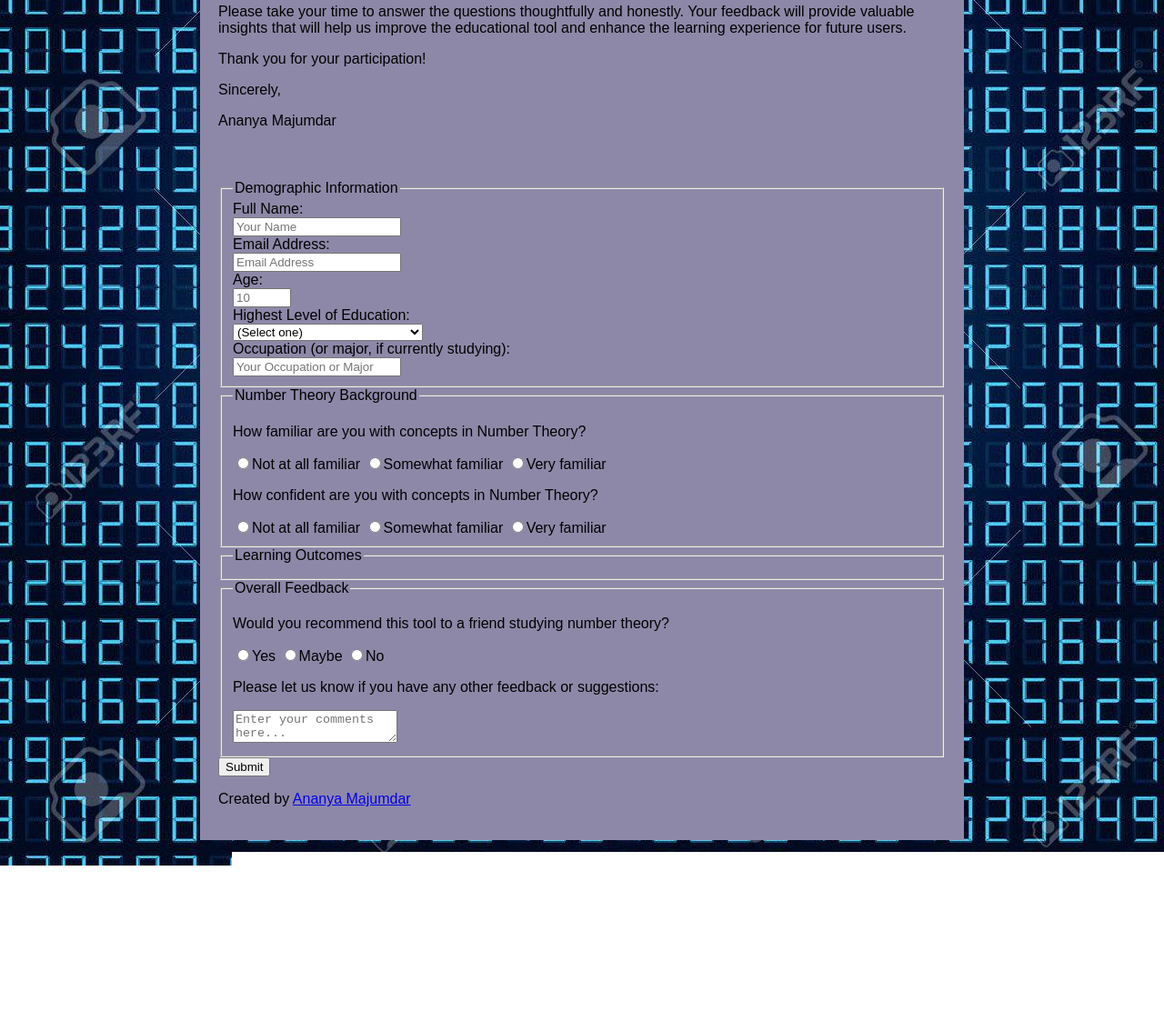
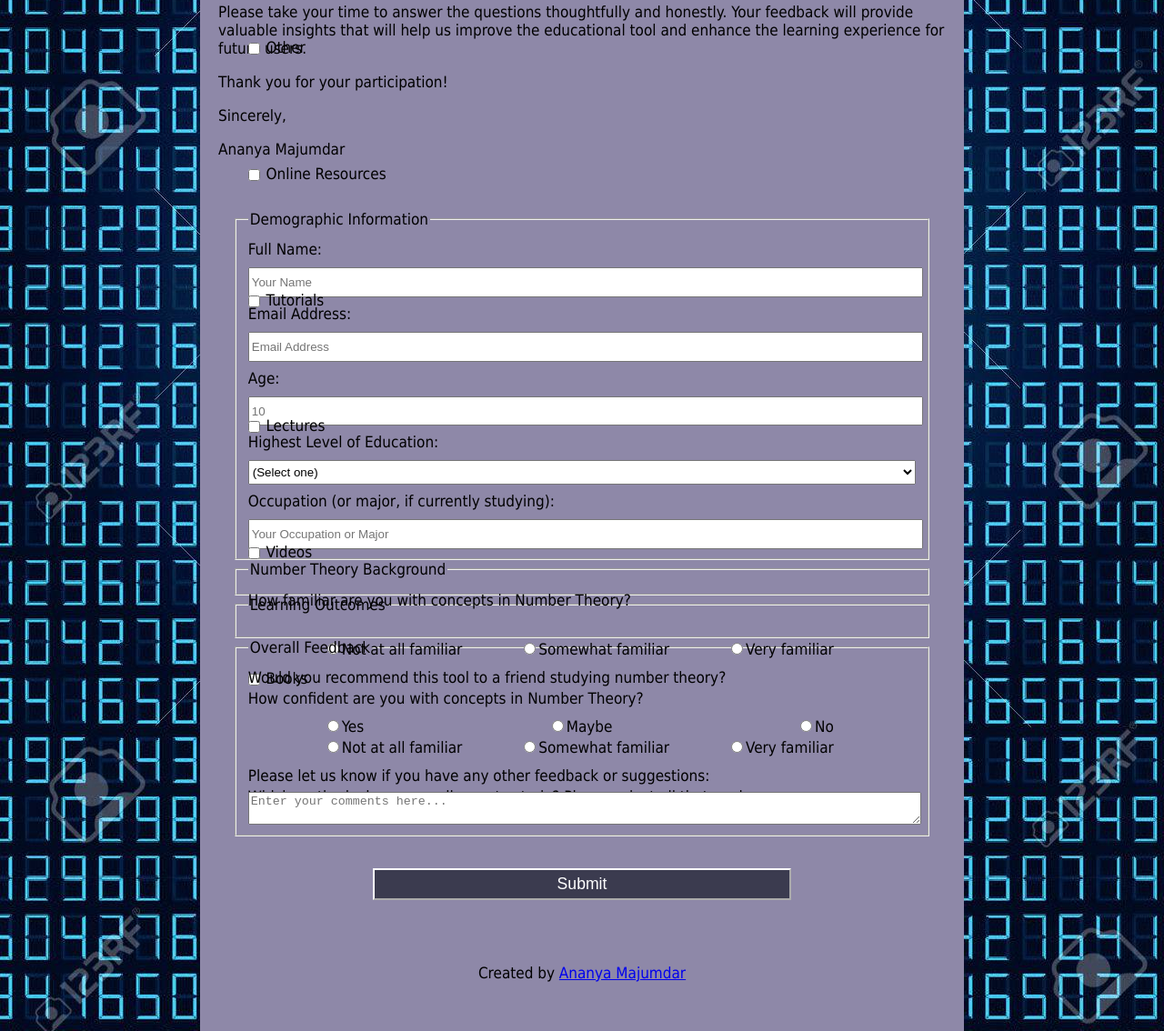
Before and after one commit to a-majumdar/portfolio, a plain HTML site: page survey-form/index.html in a window 1280 px wide. Shown: the part 334-1468 px from the top of the page at 91% size. Before the commit the page ends 1286 px from the top, so only its background shows below. Drawn offline with Linux system fonts and the light colour scheme.

Commit message:
trying to implement checkbox question - problems with styling

```diff
--- a/survey-form/index.html
+++ b/survey-form/index.html
@@ -8,11 +8,11 @@
 
 	<body>
 		<header>
-			<h1>User Study for Modular Arithmetic Workbench</h1>
+			<h1>User Study: Modular Arithmetic Workbench</h1>
 			<div class="description">
 				<p>Dear Participant,</p>
 				<p>
-					Thank you for agreeing to participate in our study aimed at assessing the effectiveness of an <a id="tool-link" href="https://a-majumdar.github.io/diss/">educational tool</a> focusing on
+					Thank you for agreeing to participate in this study for assessing the effectiveness of an <a id="tool-link" href="https://a-majumdar.github.io/diss/">educational tool</a> focusing on
 					specific concepts in number theory. Your feedback is valuable in helping us understand how well the tool facilitates learning and comprehension of these important mathematical concepts
 					through visual demonstration.
 				</p>
@@ -33,12 +33,12 @@
 			<form method="post" action="" id="survey-form">
 				<fieldset>
 					<legend>Demographic Information</legend>
-					<label id="name-label" class="demographic" for="name"> Full Name: <input type="text" class="demographic" id="name" required placeholder="Your Name" /></label>
-					<label id="email-label" class="demographic" for="email"> Email Address: <input type="email" class="demographic" id="email" required placeholder="Email Address" /></label>
-					<label id="number-label" class="demographic" for="number"> Age: <input type="number" class="demographic" id="number" placeholder="10" min="10" max="120" /></label>
-					<label id="education-label" class="demographic" for="education">
+					<label id="name-label" class="demographic question" for="name"> Full Name: <input type="text" class="demographic answer" id="name" required placeholder="Your Name" /></label>
+					<label id="email-label" class="demographic question" for="email"> Email Address: <input type="email" class="demographic answer" id="email" required placeholder="Email Address" /></label>
+					<label id="number-label" class="demographic question" for="number"> Age: <input type="number" class="demographic answer" id="number" placeholder="10" min="10" max="120" /></label>
+					<label id="education-label" class="demographic question" for="dropdown">
 						Highest Level of Education:
-						<select id="education" class="demographic" name="education" required>
+						<select id="dropdown" class="demographic answer" name="education" required>
 							<option value="">(Select one)</option>
 							<option value="0">GCSEs or Equivalent</option>
 							<option value="1">A-Levels, BTECs, or Equivalent</option>
@@ -56,27 +56,53 @@
 				<fieldset>
 					<legend>Number Theory Background</legend>
 					<p class="background question">How familiar are you with concepts in Number Theory?</p>
+					<div class="container">
 						<label class="background answer" for="b1-1"><input type="radio" id="b1-1" class="background first" name="familiar" />Not at all familiar</label>
 						<label class="background answer" for="b1-2"><input type="radio" id="b1-2" class="background second" name="familiar" />Somewhat familiar</label>
 						<label class="background answer" for="b1-3"><input type="radio" id="b1-3" class="background third" name="familiar" />Very familiar</label>
+					</div>
 
 					<p class="background question">How confident are you with concepts in Number Theory?</p>
+					<div class="container">
 						<label class="background answer" for="b2-1"><input type="radio" id="b2-1" class="background first" name="confident" />Not at all familiar</label>
 						<label class="background answer" for="b2-2"><input type="radio" id="b2-2" class="background second" name="confident" />Somewhat familiar</label>
 						<label class="background answer" for="b2-3"><input type="radio" id="b2-3" class="background third" name="confident" />Very familiar</label>
+					</div>
+					<p class="background question">Which methods do you usually use to study? Please select all that apply.</p>
+					<div class="study-check">
+						<label class="background answer" for="study"><input type="checkbox" id="study" class="background answer" name="study" value="books" />Books</label>
+					</div>
+					<div class="study-check">
+						<label class="background answer" for="study"><input type="checkbox" id="study" class="background answer" name="study" value="videos" />Videos</label>
+					</div>
+					<div class="study-check">
+						<label class="background answer" for="study"><input type="checkbox" id="study" class="background answer" name="study" value="lectures" />Lectures</label>
+					</div>
+					<div class="study-check">
+						<label class="background answer" for="study"><input type="checkbox" id="study" class="background answer" name="study" value="tutorials" />Tutorials</label>
+					</div>
+					<div class="study-check">
+						<label class="background answer" for="study"><input type="checkbox" id="study" class="background answer" name="study" value="online" />Online Resources</label>
+					</div>
+					<div class="study-check">
+						<label class="background answer" for="study"><input type="checkbox" id="study" class="background answer" name="study" value="other" />Other</label>
+					</div>
 				</fieldset>
 				<fieldset>
 					<legend>Learning Outcomes</legend>
+					<p class="learning question"></p>
 				</fieldset>
 				<fieldset>
 					<legend>Overall Feedback</legend>
-					<p>Would you recommend this tool to a friend studying number theory?</p>
-					<label for="f1-1"><input type="radio" name="recommend" id="yes" value="yes" />Yes</label>
-					<label for="f1-2"><input type="radio" name="recommend" id="maybe" value="maybe" />Maybe</label>
-					<label for="f1-3"><input type="radio" name="recommend" id="no" value="no" />No</label>
+					<p class="feedback question">Would you recommend this tool to a friend studying number theory?</p>
+					<div class="container">
+						<label class="feedback answer" for="f1-1"><input type="radio" name="recommend" class="feedback first" id="yes" value="yes" />Yes</label>
+						<label class="feedback answer" for="f1-2"><input type="radio" name="recommend" class="feedback second" id="maybe" value="maybe" />Maybe</label>
+						<label class="feedback answer" for="f1-3"><input type="radio" name="recommend" class="feedback third" id="no" value="no" />No</label>
+					</div>
 
-                    <p>Please let us know if you have any other feedback or suggestions:</p>
-                    <textarea id="comments" placeholder="Enter your comments here..."></textarea>
+					<p class="feedback question">Please let us know if you have any other feedback or suggestions:</p>
+					<textarea class="feedback answer" id="comments" placeholder="Enter your comments here..."></textarea>
 				</fieldset>
 
 				<input type="submit" value="Submit" />
--- a/survey-form/styles.css
+++ b/survey-form/styles.css
@@ -1,11 +1,20 @@
 body {
 	background-image: url(background.jpeg);
-    font-family: sans-serif;
-    padding: 20px;
+	width: 100%;
+	height: 100vh;
+	margin: 0;
+	color: black;
+	font-family: Tahoma;
+	font-size: 17px;
 }
 
-header, .form {
-    width: 80%;
+h1 {
+	text-align: center;
+}
+
+header,
+.form {
+	width: 75%;
 	background-color: rgb(142, 136, 168);
 	margin-left: auto;
 	margin-right: auto;
@@ -13,6 +22,80 @@ header, .form {
 	max-width: 800px;
 }
 
-.demographic {
+form {
+	width: 60vw;
+	max-width: 800px;
+	min-width: 500px;
+	margin: 0 auto;
+}
+
+.question {
 	display: block;
+	margin: 0.5rem 0;
 }
+
+.container {
+	display: flex;
+	justify-content: space-between;
+	align-items: center;
+	padding: 1.5em 0.5em;
+	margin: 0.5em 10%;
+}
+
+textarea,
+select {
+	margin: 10px 0 0 0;
+	width: 100%;
+	min-height: 2em;
+}
+
+.answer {
+	margin: 0 0.5em 0 0;
+	vertical-align: middle;
+	display: inline-block;
+}
+
+input.demographic,
+select.demographic {
+	margin: 10px 0 0 0;
+	width: 100%;
+	min-height: 2em;
+}
+
+input[type="submit"] {
+	display: block;
+	width: 60%;
+	margin: 2em auto;
+	height: 2em;
+	font-size: 1.1rem;
+	background-color: #3b3b4f;
+	border-color: white;
+	color: white;
+	min-width: 300px;
+}
+
+input[type="submit"]:hover {
+	background-color: #4b4b5f;
+}
+
+input[type="submit"]:active {
+	background-color: #2b2b3f;
+}
+
+input[type="submit"]:focus {
+	outline: none;
+}
+
+.study-check {
+    display: block;
+	padding: 0;
+    margin-top: -10rem;
+    margin-bottom: -10rem;
+}
+
+footer {
+	background-color: rgb(142, 136, 168);
+	text-align: center;
+	padding: 1em;
+	margin-top: 2em;
+}
```
Lines whose indentation alone changed are shown as unchanged.
